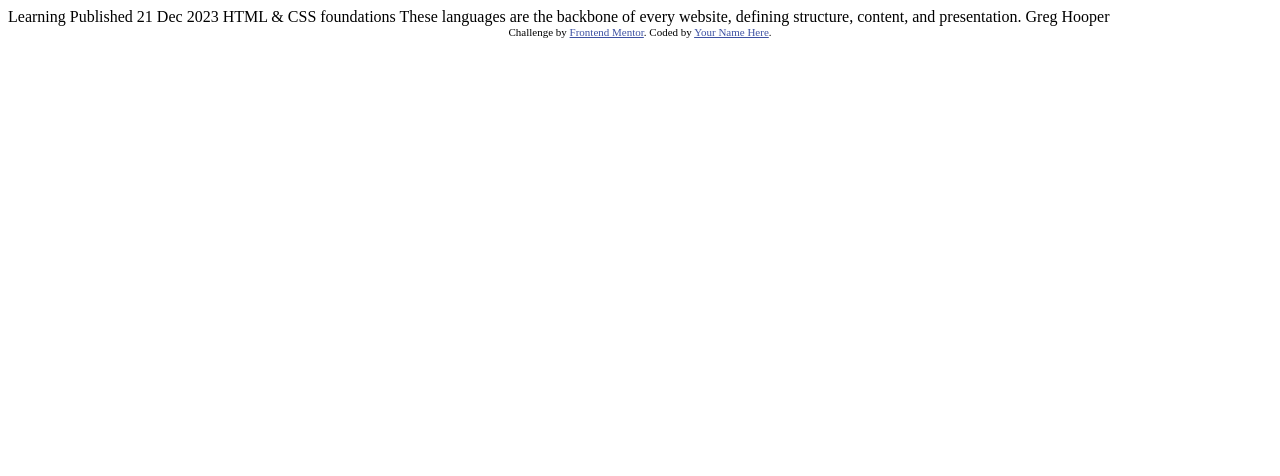
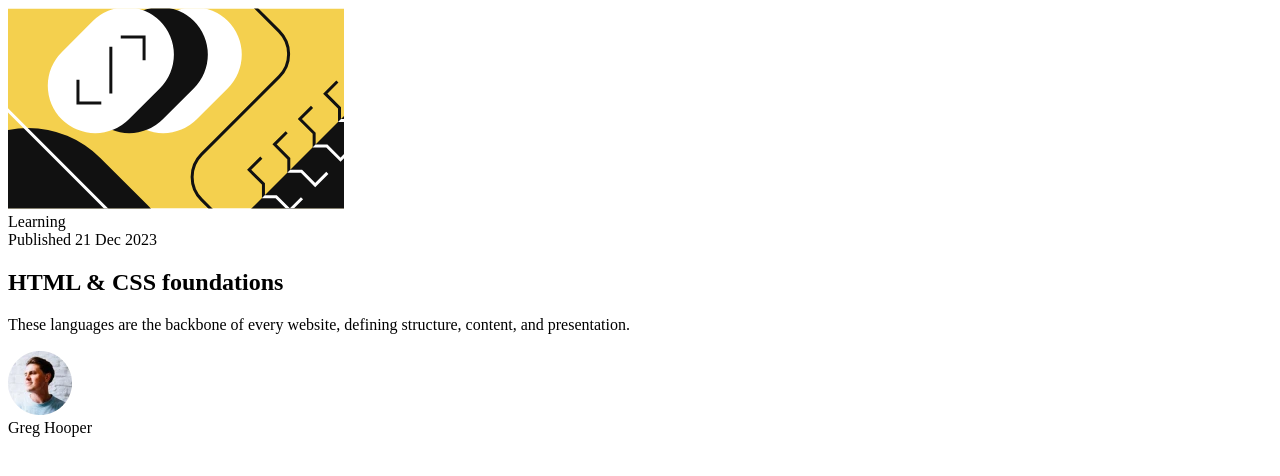
Before and after one commit to JeromeMberia/Blog-preview-card, a plain HTML site: page index.html in a window 1280 px wide. Drawn offline with Linux system fonts and the light colour scheme.

Commit message:
style: add the html This is just setting up the html.

```diff
--- a/index.html
+++ b/index.html
@@ -1,27 +1,37 @@
 <!DOCTYPE html>
 <html lang="en">
 	<head>
-  <meta charset="UTF-8">
-  <meta name="viewport" content="width=device-width, initial-scale=1.0">
-  <link rel="icon" type="image/png" sizes="32x32" href="./assets/images/favicon-32x32.png">
+		<meta charset="UTF-8" />
+		<meta name="viewport" content="width=device-width, initial-scale=1.0" />
+		<link
+			rel="icon"
+			type="image/png"
+			sizes="32x32"
+			href="./assets/images/favicon-32x32.png"
+		/>
 		<title>Frontend Mentor | Blog preview card</title>
-  <link rel="stylesheet" href="style.css">
+		<link rel="stylesheet" href="style.css" />
 	</head>
 	<body>
-
-  Learning
-
-  Published 21 Dec 2023
-
-  HTML & CSS foundations
-
-  These languages are the backbone of every website, defining structure, content, and presentation.
-
-  Greg Hooper
-
-  <div class="attribution">
-    Challenge by <a href="https://www.frontendmentor.io?ref=challenge" target="_blank">Frontend Mentor</a>.
-    Coded by <a href="#">Your Name Here</a>.
+		<div class="card">
+			<img
+				src="/assets/images/illustration-article.svg"
+				alt="An illustration"
+			/>
+			<div class="tag"> Learning </div>
+			<div class="date"> Published 21 Dec 2023 </div>
+			<h2 class="title"> HTML & CSS foundations </h2>
+			<p>
+				These languages are the backbone of every website, defining structure,
+				content, and presentation.
+			</p>
+			<div>
+				<img
+					src="/assets/images/image-avatar.webp"
+					alt="The profile photo of course instructor"
+				/>
+				<div class="instructors-name"> Greg Hooper </div>
+			</div>
 		</div>
 	</body>
 </html>
--- a/style.css
+++ /dev/null
@@ -1,2 +0,0 @@
-.attribution { font-size: 11px; text-align: center; }
-.attribution a { color: hsl(228, 45%, 44%); }
```
Lines whose indentation alone changed are shown as unchanged.
